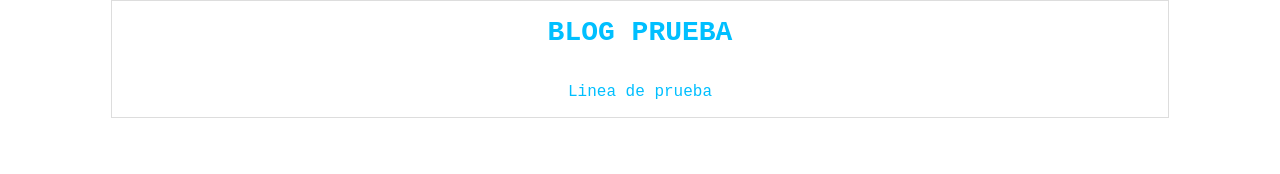
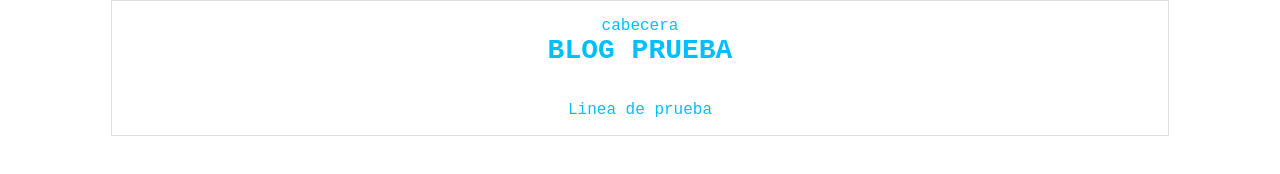
Before and after one commit to santigarh/BLOG, a plain HTML site: page index.html in a window 1280 px wide. Drawn offline with Linux system fonts and the light colour scheme.

Commit message:
Estructura inicial cabecera

```diff
--- a/index.html
+++ b/index.html
@@ -9,6 +9,9 @@
 </head>
 <body>
     <main class="container">
+        <section class="cabecera">
+            cabecera
+        </section>
         <h1>BLOG PRUEBA</h1>
         <p>Linea de prueba</p>
     </main>
```
